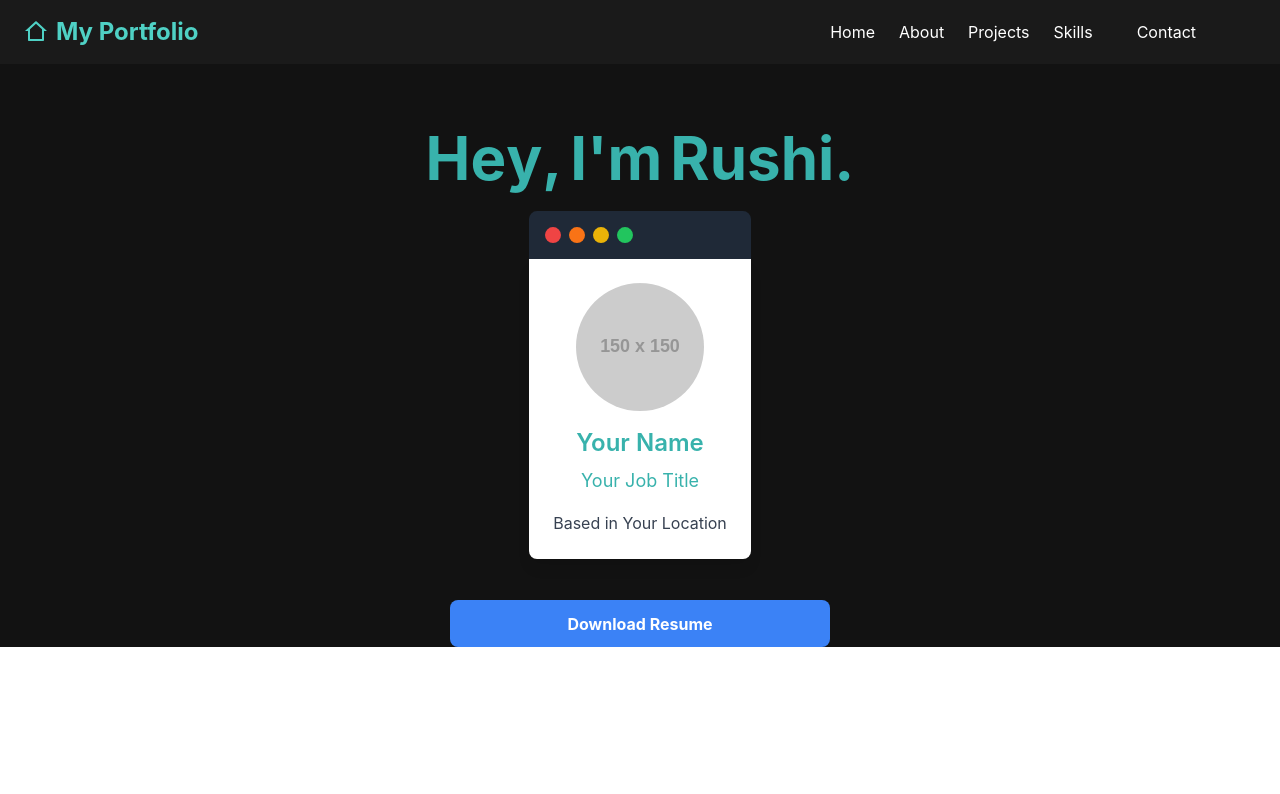
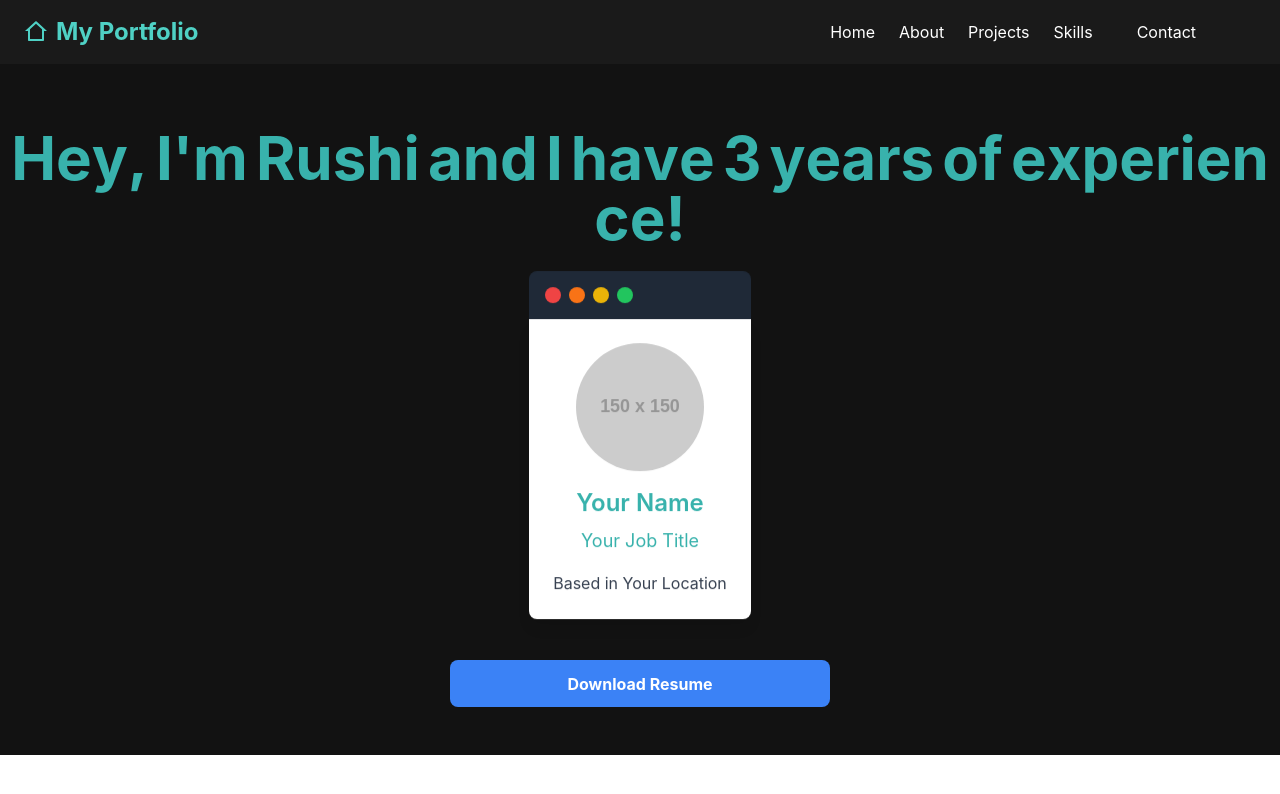
Before and after one commit to Rushi-45/Framer-motion-playground, a React (Vite) app: page / in a window 1280 px wide. Shown: the top 794 px of the page. Built offline with nearby package versions, Linux system fonts and the light colour scheme.

Commit message:
added basic animations to card and header

```diff
--- a/src/components/common/Header.tsx
+++ b/src/components/common/Header.tsx
@@ -210,25 +210,12 @@ const Header = () => {
             ref={scope}
             whileHover={{
               scale: 1.1,
-              borderWidth: "1px",
-              borderColor: "#4FD1C5",
-              borderRadius: "10px",
-              marginTop: "-1px",
-              marginBottom: "-1px",
-              marginLeft: "-1px",
-              marginRight: "-1px",
+              boxShadow: "0px 0px 10px 2px #4FD1C5",
             }}
             transition={{
               duration: 0.7,
               ease: "easeInOut",
-              borderWidth: { delay: 0.1, duration: 0.7 },
-              borderColor: { delay: 0.1, duration: 0.7 },
-              borderRadius: { delay: 0.1, duration: 0.7 },
               scale: { duration: 0.7, ease: "easeInOut" },
-              marginTop: { duration: 0.7 },
-              marginBottom: { duration: 0.7 },
-              marginLeft: { duration: 0.7 },
-              marginRight: { duration: 0.7 },
             }}
             onHoverStart={() => setIsContactHovered(true)}
             onHoverEnd={() => setIsContactHovered(false)}
--- a/src/components/pages/CardHeader.tsx
+++ b/src/components/pages/CardHeader.tsx
@@ -4,8 +4,13 @@ const CardWithHeader = () => {
   return (
     <motion.div
       className="flex justify-center flex-col mb-6 max-w-sm "
+      initial={{ filter: "drop-shadow(0 0 0rem rgba(255,255,255,0))" }}
       animate={{
         y: ["0px", "15px", "0px"],
+      }}
+      whileHover={{
+        filter: "drop-shadow(0 0 0.75rem rgb(255,255,255))",
+        transition: { duration: 0.5 },
       }}
       transition={{
         duration: 8,
--- a/src/components/pages/Home.tsx
+++ b/src/components/pages/Home.tsx
@@ -1,21 +1,30 @@
 import { useEffect, useState } from "react";
-import { motion } from "framer-motion";
+import {
+  animate,
+  motion,
+  useMotionValue,
+  useMotionValueEvent,
+  useTransform,
+} from "framer-motion";
 import "../../assets/styles/gradient.css";
 import CardWithHeader from "./CardHeader";
 import { Reveal } from "../common/Reveal";
-import Particles, { initParticlesEngine } from "@tsparticles/react";
-import {
-  type Container,
-  type ISourceOptions,
-  MoveDirection,
-  OutMode,
-} from "@tsparticles/engine";
+import { initParticlesEngine } from "@tsparticles/react";
 import { loadSlim } from "@tsparticles/slim";
 
 const Home = () => {
-  const text = "Hey, I'm Rushi.";
+  const experience = useMotionValue(0);
+  const roundedExperience = useTransform(experience, Math.round);
+  const [text, setText] = useState(
+    `Hey, I'm Rushi and I have ${roundedExperience.get()} years of experience!`
+  );
+  useMotionValueEvent(roundedExperience, "change", (latest) => {
+    setText(`Hey, I'm Rushi and I have ${latest} years of experience!`);
+  });
+
   const [hovered, setHovered] = useState(false);
   const [init, setInit] = useState(false);
+
   // this should be run only once per application lifetime
   useEffect(() => {
     initParticlesEngine(async (engine) => {
@@ -29,6 +38,13 @@ const Home = () => {
     }).then(() => {
       setInit(true);
     });
+
+    const timeout = setTimeout(() => {
+      const experienceAnimation = animate(experience, 3, { duration: 0.5 });
+      return () => experienceAnimation.stop();
+    }, 1000);
+
+    return () => clearTimeout(timeout);
   }, []);
   // Variants for parent container
   const containerVariants = {
@@ -94,7 +110,7 @@ const Home = () => {
           <CardWithHeader />
         </div>
         <motion.div
-          className="colorful-button--wrapper"
+          className="colorful-button--wrapper mb-12"
           onHoverStart={() => setHovered(true)}
           onHoverEnd={() => setHovered(false)}
           whileHover={{
```
